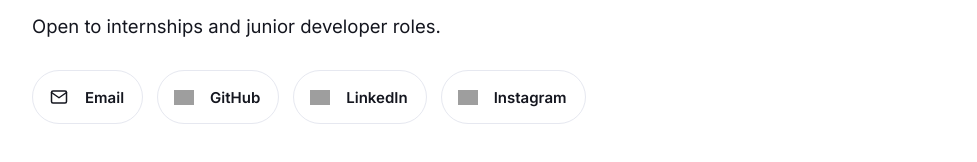
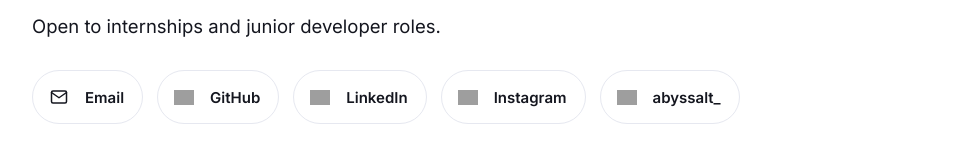
Before and after one commit to Abyssalt/portfolio, a Vue app: page / in a window 1280 px wide. Shown: the part 3503-3665 px from the top of the page, without its empty margins (112-1089 px from the left). Built offline with nearby package versions, Linux system fonts and the light colour scheme; grey boxes are pictures that could not be loaded.

Commit message:
Add Discord to contact section

```diff
--- a/src/App.vue
+++ b/src/App.vue
@@ -1,5 +1,5 @@
 <script setup>
-import { computed } from 'vue'
+import { computed, ref } from 'vue'
 import ProjectCard from './components/ProjectCard.vue'
 import TechChip from './components/TechChip.vue'
 import { useTheme } from './composables/useTheme'
@@ -56,11 +56,25 @@ const education = computed(() =>
   }))
 )
 
+const DISCORD_USERNAME = 'abyssalt_'
+
+const copiedKey = ref(null)
+
+function copyDiscord() {
+  navigator.clipboard.writeText(DISCORD_USERNAME).then(() => {
+    copiedKey.value = 'discord'
+    setTimeout(() => {
+      copiedKey.value = null
+    }, 1800)
+  })
+}
+
 const contactLinks = computed(() => [
-  { key: 'email', href: 'mailto:melvynpauldev@proton.me', label: t.value.contact.email, icon: 'mail' },
-  { key: 'github', href: 'https://github.com/Abyssalt', label: t.value.contact.github, icon: 'https://cdn.simpleicons.org/github' },
-  { key: 'linkedin', href: 'https://www.linkedin.com/in/melvyn-paul-4a584b42a/', label: t.value.contact.linkedin, icon: 'https://cdn.jsdelivr.net/npm/simple-icons@latest/icons/linkedin.svg' },
-  { key: 'instagram', href: 'https://www.instagram.com/melvyn.paul/', label: t.value.contact.instagram, icon: 'https://cdn.simpleicons.org/instagram' },
+  { key: 'email', type: 'link', href: 'mailto:melvynpauldev@proton.me', label: t.value.contact.email, icon: 'mail' },
+  { key: 'github', type: 'link', href: 'https://github.com/Abyssalt', label: t.value.contact.github, icon: 'https://cdn.simpleicons.org/github' },
+  { key: 'linkedin', type: 'link', href: 'https://www.linkedin.com/in/melvyn-paul-4a584b42a/', label: t.value.contact.linkedin, icon: 'https://cdn.jsdelivr.net/npm/simple-icons@latest/icons/linkedin.svg' },
+  { key: 'instagram', type: 'link', href: 'https://www.instagram.com/melvyn.paul/', label: t.value.contact.instagram, icon: 'https://cdn.simpleicons.org/instagram' },
+  { key: 'discord', type: 'copy', label: copiedKey.value === 'discord' ? t.value.contact.discordCopied : `${DISCORD_USERNAME}`, icon: 'https://cdn.simpleicons.org/discord' },
 ])
 </script>
 
@@ -175,13 +189,17 @@ const contactLinks = computed(() => [
       <h2>{{ t.contact.title }}</h2>
       <p class="contact-text">{{ t.contact.text }}</p>
       <div class="contact-links">
-        <a
+        <component
+          :is="c.type === 'copy' ? 'button' : 'a'"
           v-for="c in contactLinks"
           :key="c.key"
-          :href="c.href"
+          :type="c.type === 'copy' ? 'button' : undefined"
+          :href="c.type === 'copy' ? undefined : c.href"
           class="contact-link"
-          :target="c.key === 'email' ? null : '_blank'"
-          :rel="c.key === 'email' ? null : 'noopener'"
+          :class="{ copied: c.key === 'discord' && copiedKey === 'discord' }"
+          :target="c.type === 'copy' || c.key === 'email' ? null : '_blank'"
+          :rel="c.type === 'copy' || c.key === 'email' ? null : 'noopener'"
+          @click="c.type === 'copy' ? copyDiscord() : null"
         >
           <span class="contact-icon">
             <svg v-if="c.icon === 'mail'" viewBox="0 0 24 24" fill="none" stroke="currentColor" stroke-width="2" stroke-linecap="round" stroke-linejoin="round" width="18" height="18">
@@ -191,7 +209,7 @@ const contactLinks = computed(() => [
             <img v-else :src="c.icon" :alt="c.label" />
           </span>
           {{ c.label }}
-        </a>
+        </component>
       </div>
     </div>
   </footer>
@@ -380,13 +398,17 @@ footer { padding: 60px 0 60px; }
   padding: 10px 18px 10px 10px;
   border: 1px solid var(--border);
   border-radius: 30px;
+  background: none;
   color: var(--text);
   text-decoration: none;
+  font-family: inherit;
   font-size: 15px;
   font-weight: 600;
+  cursor: pointer;
   transition: border-color 0.15s ease, background-color 0.15s ease;
 }
 .contact-link:hover { border-color: var(--accent); background: var(--accent-tint); }
+.contact-link.copied { border-color: var(--ok); background: var(--ok-tint); color: var(--ok); }
 
 .contact-icon {
   display: inline-flex;
--- a/src/i18n.js
+++ b/src/i18n.js
@@ -58,6 +58,8 @@ export const translations = {
       github: 'GitHub',
       linkedin: 'LinkedIn',
       instagram: 'Instagram',
+      discord: 'Discord',
+      discordCopied: 'Pseudo copié !',
     },
   },
   en: {
@@ -119,6 +121,8 @@ export const translations = {
       github: 'GitHub',
       linkedin: 'LinkedIn',
       instagram: 'Instagram',
+      discord: 'Discord',
+      discordCopied: 'Username copied!',
     },
   },
 }
```
